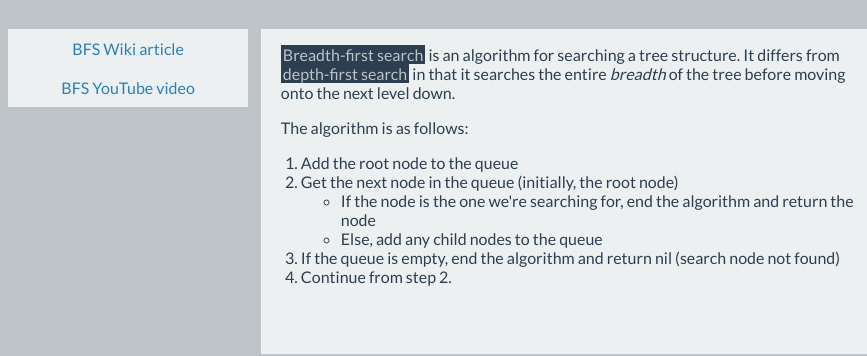
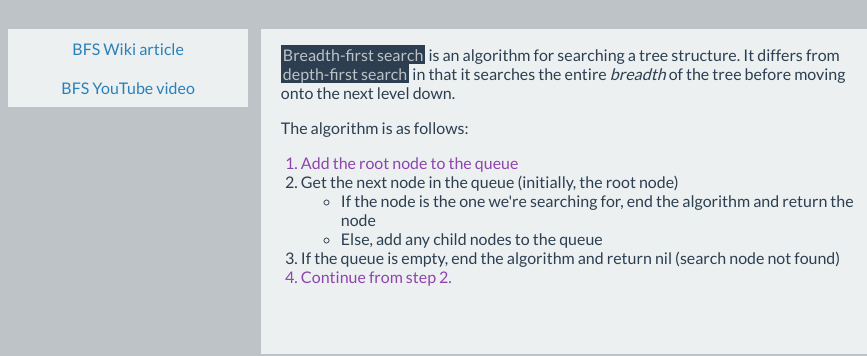
Before and after one commit to jayrobin/jayrobin.github.io, a plain HTML site: page unit1_projects/dbc2.html in a window 1280 px wide. Shown: the part 73-429 px from the top of the page, 0-867 px from the left. Drawn offline with Linux system fonts and the light colour scheme.

Commit message:
add styling to list on dbc2

```diff
--- a/unit1_projects/stylesheets/dbc2.css
+++ b/unit1_projects/stylesheets/dbc2.css
@@ -91,3 +91,7 @@ a:hover {
 #footer p {
 	padding: 0 10px;
 }
+
+ol > li:first-child, ol > li:last-child {
+	color: #8e44ad;
+}
```
